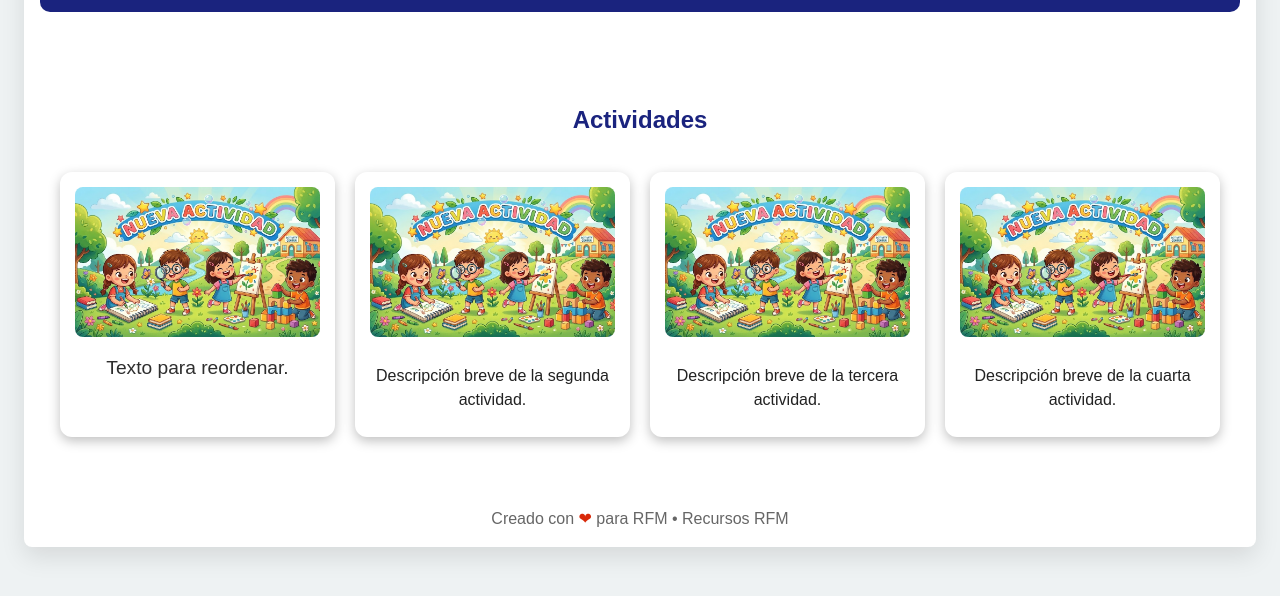
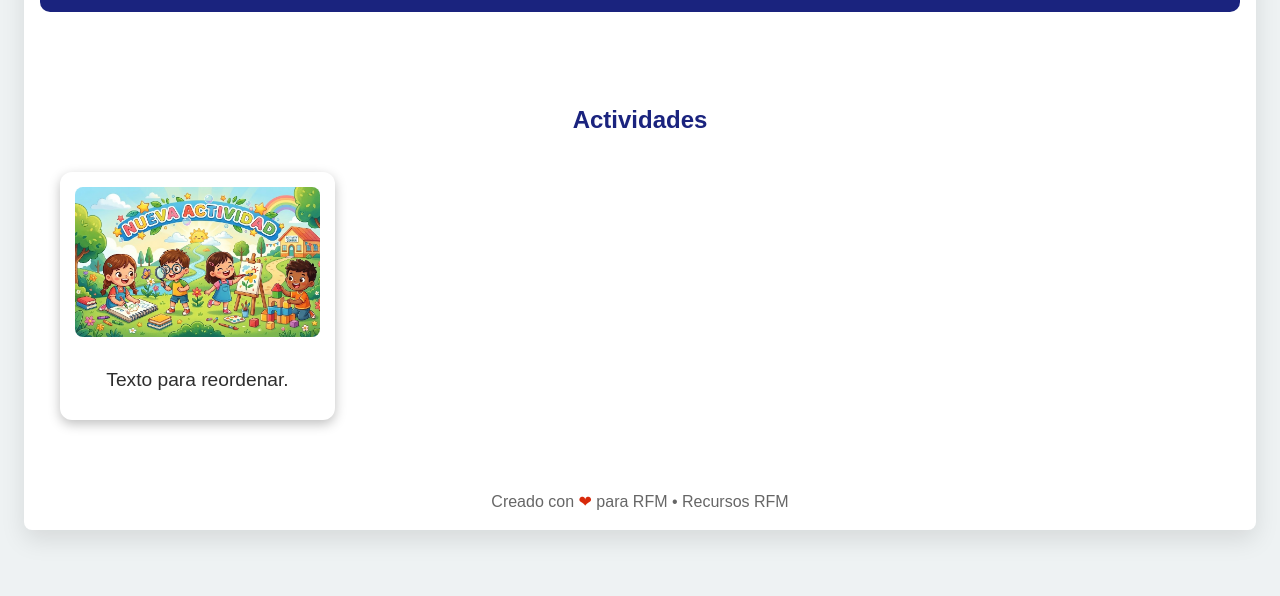
Before and after one commit to CRYPTO-YISUS/RFM, a plain HTML site: page 4/4.html in a window 1280 px wide. Shown: the part 110-706 px from the top of the page. Drawn offline with Linux system fonts and the light colour scheme.

Commit message:
primer actividad cuarto grado

```diff
--- a/4/4.html
+++ b/4/4.html
@@ -4,7 +4,7 @@
   <meta charset="utf-8">
   <meta name="viewport" content="width=device-width,initial-scale=1">
   <title>Recursos RFM</title>
-  <link rel="stylesheet" href="./css/styles.css">
+  <link rel="stylesheet" href="./src/css/styles.css">
 </head>
 <body>
   <header>
@@ -17,23 +17,10 @@
 
   <div class="grid-actividades">
     <div class="tarjeta">
-      <img src="./src/new_activity.jpg" alt="Actividad 1">
-      <a >Texto para reordenar.</a>
-    </div>
-
-    <div class="tarjeta">
-      <img src="./src/new_activity.jpg" alt="Actividad 2">
-      <p>Descripción breve de la segunda actividad.</p>
-    </div>
-
-    <div class="tarjeta">
-      <img src="./src/new_activity.jpg" alt="Actividad 3">
-      <p>Descripción breve de la tercera actividad.</p>
-    </div>
-
-    <div class="tarjeta">
-      <img src="./src/new_activity.jpg" alt="Actividad 4">
-      <p>Descripción breve de la cuarta actividad.</p>
+      <a href="./src/actividades/act1.html">
+        <img src="./src/new_activity.jpg" alt="Actividad 1">
+        <p>Texto para reordenar.</p>
+      </a>
     </div>
   </div>
 </main>
--- a/4/css/styles.css
+++ b/4/src/css/styles.css
@@ -160,10 +160,13 @@ ul li a{
     border-radius: 12px;
     box-shadow: 0 4px 12px rgba(0,0,0,0.25);
     transition: transform 0.2s;
+    padding: 0;
+    overflow: hidden;
 }
 
 .tarjeta:hover {
     transform: translateY(-5px);
+    box-shadow: 0 8px 20px rgba(0,0,0,0.15);
 }
 
 .tarjeta img {
@@ -175,9 +178,13 @@ ul li a{
 }
 
 .tarjeta a {
+    display: block;
+    padding: 15px;
+    color: inherit;
     font-size: 1.2em;
     color: #2e2e2e;
     margin: 0;
+    text-decoration: none;
 }
 
 @media (max-width: 768px) {
```
Also changed, not shown: 4/src/actividades/act1.html (added, +27 -0 lines).
